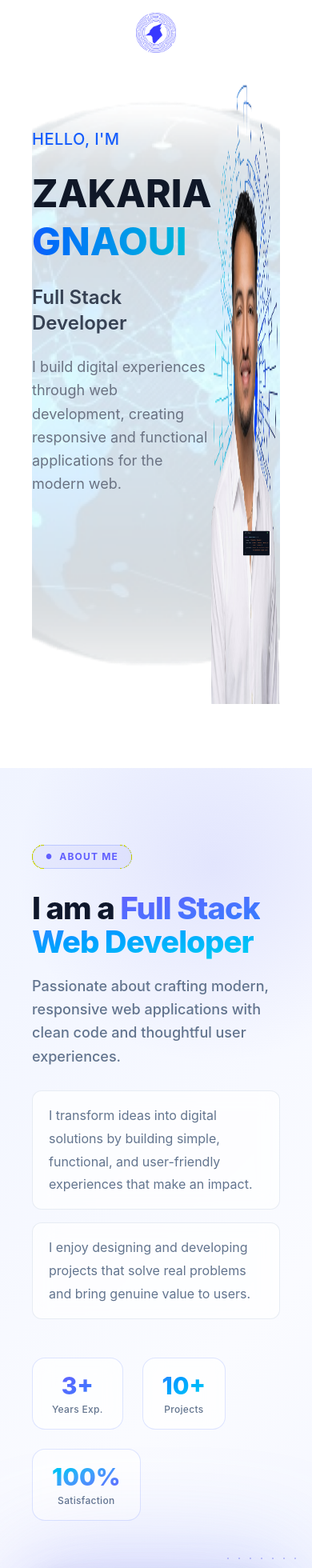
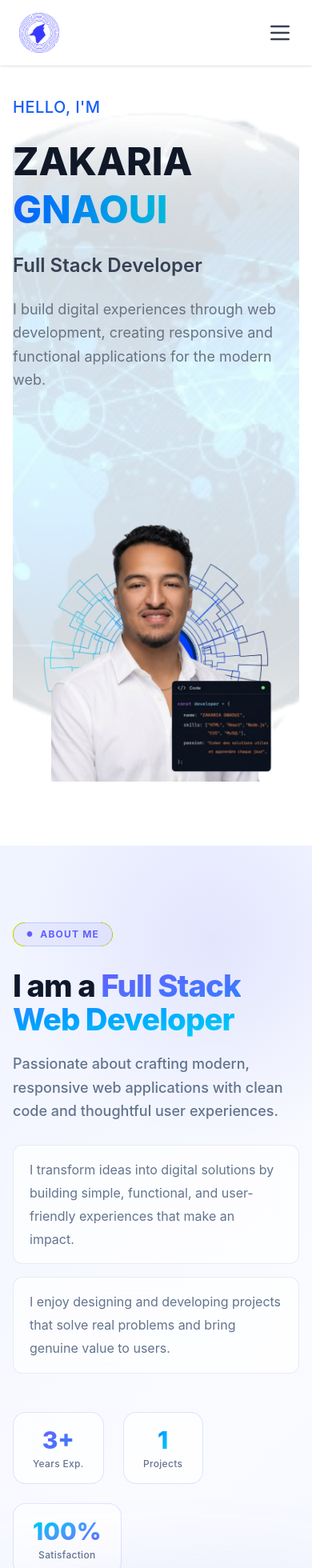
Before and after one commit to ZAKARIAGN/portfolio, a React app in the folder frontend/: page / in a window 390 px wide. Shown: the top 1960 px of the page at 80% size. Built offline with nearby package versions, Linux system fonts and the light colour scheme; the HTML template or start-up script is replaced by a standard one.

Commit message:
last commit

```diff
--- a/frontend/src/AboutMe/AboutMe.jsx
+++ b/frontend/src/AboutMe/AboutMe.jsx
@@ -1,5 +1,6 @@
 import React, { useRef, useEffect } from 'react'
 import gsap from 'gsap'
+import {projects} from "../MyProjects/projectsObject"
 import { ScrollTrigger } from 'gsap/ScrollTrigger'
 import Img1 from '../assets/AboutMe_Img.jpeg'
 
@@ -52,7 +53,7 @@ const AboutMe = () => {
         <section
             id="about"
             ref={sectionRef}
-            className="relative overflow-hidden py-24 px-10"
+            className="relative overflow-hidden py-24 px-4 md:px-10"
             style={{ background: 'linear-gradient(135deg, #f0f4ff 0%, #fafbff 50%, #eef2ff 100%)' }}
         >
             <div className="pointer-events-none absolute -top-32 -right-32 w-[500px] h-[500px] rounded-full"
@@ -104,14 +105,13 @@ const AboutMe = () => {
                             </p>
                         </div>
 
-                        {/* Stats */}
                         <div ref={statsRef} className="flex flex-wrap gap-6">
                             <div className="flex flex-col items-center px-6 py-4 rounded-2xl border border-indigo-200/60 bg-white/70 backdrop-blur-md min-w-[100px]">
                                 <span className="text-3xl font-extrabold bg-gradient-to-br from-indigo-500 to-blue-500 bg-clip-text text-transparent">3+</span>
                                 <span className="text-xs text-slate-500 font-medium mt-1 tracking-wide">Years Exp.</span>
                             </div>
                             <div className="flex flex-col items-center px-6 py-4 rounded-2xl border border-indigo-200/60 bg-white/70 backdrop-blur-md min-w-[100px]">
-                                <span className="text-3xl font-extrabold bg-gradient-to-br from-blue-500 to-cyan-400 bg-clip-text text-transparent">10+</span>
+                                <span className="text-3xl font-extrabold bg-gradient-to-br from-blue-500 to-cyan-400 bg-clip-text text-transparent">{projects.length}</span>
                                 <span className="text-xs text-slate-500 font-medium mt-1 tracking-wide">Projects</span>
                             </div>
                             <div className="flex flex-col items-center px-6 py-4 rounded-2xl border border-indigo-200/60 bg-white/70 backdrop-blur-md min-w-[100px]">
--- a/frontend/src/Footer/Footer.jsx
+++ b/frontend/src/Footer/Footer.jsx
@@ -14,9 +14,7 @@ const Footer = () => {
   return (
     <footer className="bg-gray-950 text-gray-400 pt-16 pb-8 px-4 md:px-8">
       <div className="max-w-7xl mx-auto">
-        {/* Top section */}
         <div className="flex flex-col md:flex-row justify-between items-start gap-12 pb-12 border-b border-gray-800">
-          {/* Brand */}
           <div className="flex flex-col gap-4 max-w-sm">
             <h2 className="text-2xl font-extrabold text-white">
               Zakaria<span className="text-transparent bg-clip-text bg-gradient-to-r from-blue-500 to-cyan-400">.</span>
@@ -26,7 +24,6 @@ const Footer = () => {
             </p>
           </div>
 
-          {/* Navigation */}
           <div className="flex flex-col gap-4">
             <h3 className="text-white font-semibold text-sm uppercase tracking-widest">Navigation</h3>
             <ul className="flex flex-col gap-2">
@@ -40,7 +37,6 @@ const Footer = () => {
             </ul>
           </div>
 
-          {/* Social */}
           <div className="flex flex-col gap-4">
             <h3 className="text-white font-semibold text-sm uppercase tracking-widest">Connect</h3>
             <div className="flex gap-3">
--- a/frontend/src/Hero/Hero.jsx
+++ b/frontend/src/Hero/Hero.jsx
@@ -64,8 +64,8 @@ const Hero = () => {
         return () => ctx.revert();
     }, []);
     return (
-        <div id="hero" className='flex py-20 mx-10' style={{ backgroundImage: `url(${earth})`, backgroundSize: 'cover', backgroundPosition: 'center' }}>
-            <div className='flex flex-col justify-center gap-6 py-20 w-full lg:w-1/2 z-10'>
+        <div id="hero" className='flex flex-col lg:flex-row py-20 mx-4 md:mx-10 items-center overflow-hidden' style={{ backgroundImage: `url(${earth})`, backgroundSize: 'cover', backgroundPosition: 'center' }}>
+            <div className='flex flex-col justify-center gap-6 py-10 lg:py-20 w-full lg:w-1/2 z-10'>
                 <p className='text-xl md:text-2xl font-medium text-blue-600 tracking-wide uppercase'>Hello, I'm</p>
                 <h1 className='text-5xl md:text-7xl lg:text-[80px] font-extrabold leading-tight text-gray-900' ref={titleRef}>
                     ZAKARIA <br /><span className='text-transparent bg-clip-text bg-gradient-to-r from-blue-600 to-cyan-500'>GNAOUI</span>
@@ -83,10 +83,10 @@ const Hero = () => {
                     </a>
                 </div>
             </div>
-            <div className='relative flex'>
-                <img src={cercle} alt="cercle" ref={circleRef} />
-                <img src={man} alt="man" className='absolute bottom-0 h-[700px]' ref={manRef} />
-                <img src={editor} alt="editor" className='absolute bottom-0 right-2 w-1/2 h-1/2 object-contain' ref={editorRef} />
+            <div className='relative flex justify-center w-full lg:w-1/2 mt-10 lg:mt-0'>
+                <img src={cercle} alt="cercle" className='w-[300px] sm:w-[400px] md:w-[500px] lg:w-auto object-contain' ref={circleRef} />
+                <img src={man} alt="man" className='absolute bottom-0 h-[350px] sm:h-[450px] md:h-[550px] lg:h-[700px]' ref={manRef} />
+                <img src={editor} alt="editor" className='absolute bottom-0 right-4 sm:right-10 lg:right-2 w-[45%] h-[45%] object-contain' ref={editorRef} />
             </div>
 
 
--- /dev/null
+++ b/frontend/src/MyProjects/projectsObject.jsx
@@ -0,0 +1,11 @@
+import batisFoot from "../assets/BatisFoot.png";
+export const projects = [
+    {
+      img: batisFoot,
+      name: "BatisFoot",
+      description: "Smart football field booking and management platform",
+      skills: ["React.js", "Node.js", "Express.js", "MySql", "Tailwind"],
+      github: "https://github.com/ZAKARIAGN/BatisFoot.git",
+      live: "https://batisfut.vercel.app/"
+    }
+  ]
--- a/frontend/src/Navbar/Navbar.jsx
+++ b/frontend/src/Navbar/Navbar.jsx
@@ -1,4 +1,4 @@
-import React, { useEffect, useRef } from 'react'
+import React, { useEffect, useRef, useState } from 'react'
 import logo from '../assets/logo.png'
 import gsap from "gsap";
 import { ScrollToPlugin } from 'gsap/all';
@@ -7,6 +7,7 @@ gsap.registerPlugin(ScrollToPlugin);
 
 
 const Navbar = () => {
+    const [isMobileMenuOpen, setIsMobileMenuOpen] = useState(false);
     const links = [
         { label: "Home", href: "#hero" },
         { label: "About", href: "#about" },
@@ -17,15 +18,36 @@ const Navbar = () => {
     const navRef = useRef(null);
     const logoRef = useRef(null);
     const linksRef = useRef(null);
-
+    const mobileMenuRef = useRef(null);
 
     const handleScrollTo = (href) => {
+        setIsMobileMenuOpen(false);
         gsap.to(window, {
             scrollTo: href,
             duration: 1.2,
             ease: "power2.inOut",
         });
     }
+
+    useEffect(() => {
+        if (isMobileMenuOpen) {
+            gsap.to(mobileMenuRef.current, {
+                height: "auto",
+                opacity: 1,
+                duration: 0.4,
+                ease: "power2.out",
+                display: "block"
+            });
+        } else {
+            gsap.to(mobileMenuRef.current, {
+                height: 0,
+                opacity: 0,
+                duration: 0.3,
+                ease: "power2.in",
+                display: "none"
+            });
+        }
+    }, [isMobileMenuOpen]);
 
     useEffect(() => {
         const ctx = gsap.context(() => {
@@ -59,18 +81,57 @@ const Navbar = () => {
         return () => ctx.revert();
     }, [])
     return (
-        <nav className='fixed top-0 left-0 w-full z-50 bg-white backdrop-blur-md' ref={navRef}>
-            <div className='max-w-7xl mx-auto px-6 py-4 flex justify-center items-center gap-12'>
+        <nav className='fixed top-0 left-0 w-full z-50 bg-white/90 backdrop-blur-md shadow-sm' ref={navRef}>
+            <div className='max-w-7xl mx-auto px-6 py-4 flex justify-between md:justify-center items-center gap-12'>
                 <img className='w-[50px] h-[50px] object-contain cursor-pointer transition-transform duration-300 hover:scale-110' src={logo} alt="logo" ref={logoRef} />
-                <ul className='hidden md:flex gap-8 text-lg font-medium text-gray-700 justify-center align-center' ref={linksRef}>
+
+                {/* Desktop Menu */}
+                <ul className='hidden md:flex gap-8 text-lg font-medium text-gray-700 justify-center items-center' ref={linksRef}>
                     {links.map((link) => (
                         <li key={link.label}>
                             <a
-                                className='relative px-2 py-1 overflow-hidden transition-colors duration-300 hover:text-blue-600 group'
+                                className='relative px-2 py-1 overflow-hidden transition-colors duration-300 hover:text-blue-600 group cursor-pointer'
                                 onClick={() => handleScrollTo(link.href)}
                             >
                                 {link.label}
                                 <span className='absolute bottom-0 left-0 h-[2px] w-full origin-left scale-x-0 bg-blue-600 transition-transform duration-500 group-hover:scale-x-100' />
+                            </a>
+                        </li>
+                    ))}
+                </ul>
+
+                {/* Mobile Menu Toggle Button */}
+                <div className='md:hidden flex items-center'>
+                    <button
+                        onClick={() => setIsMobileMenuOpen(!isMobileMenuOpen)}
+                        className='text-gray-700 hover:text-blue-600 focus:outline-none'
+                        aria-label="Toggle mobile menu"
+                    >
+                        <svg className="w-8 h-8" fill="none" stroke="currentColor" viewBox="0 0 24 24" xmlns="http://www.w3.org/2000/svg">
+                            {isMobileMenuOpen ? (
+                                <path strokeLinecap="round" strokeLinejoin="round" strokeWidth={2} d="M6 18L18 6M6 6l12 12" />
+                            ) : (
+                                <path strokeLinecap="round" strokeLinejoin="round" strokeWidth={2} d="M4 6h16M4 12h16M4 18h16" />
+                            )}
+                        </svg>
+                    </button>
+                </div>
+            </div>
+
+            {/* Mobile Menu Dropdown */}
+            <div
+                ref={mobileMenuRef}
+                className='md:hidden bg-white border-t border-gray-100 overflow-hidden hidden shadow-md'
+                style={{ height: 0, opacity: 0 }}
+            >
+                <ul className='flex flex-col px-6 py-4 gap-4 text-center'>
+                    {links.map((link) => (
+                        <li key={link.label}>
+                            <a
+                                className='block text-lg font-medium text-gray-700 hover:text-blue-600 cursor-pointer py-2'
+                                onClick={() => handleScrollTo(link.href)}
+                            >
+                                {link.label}
                             </a>
                         </li>
                     ))}
```
Also changed, not shown: frontend/src/Contact/Contact.jsx (+4 -6 lines), frontend/src/MyProjects/MyProjects.jsx (+2 -12 lines).
